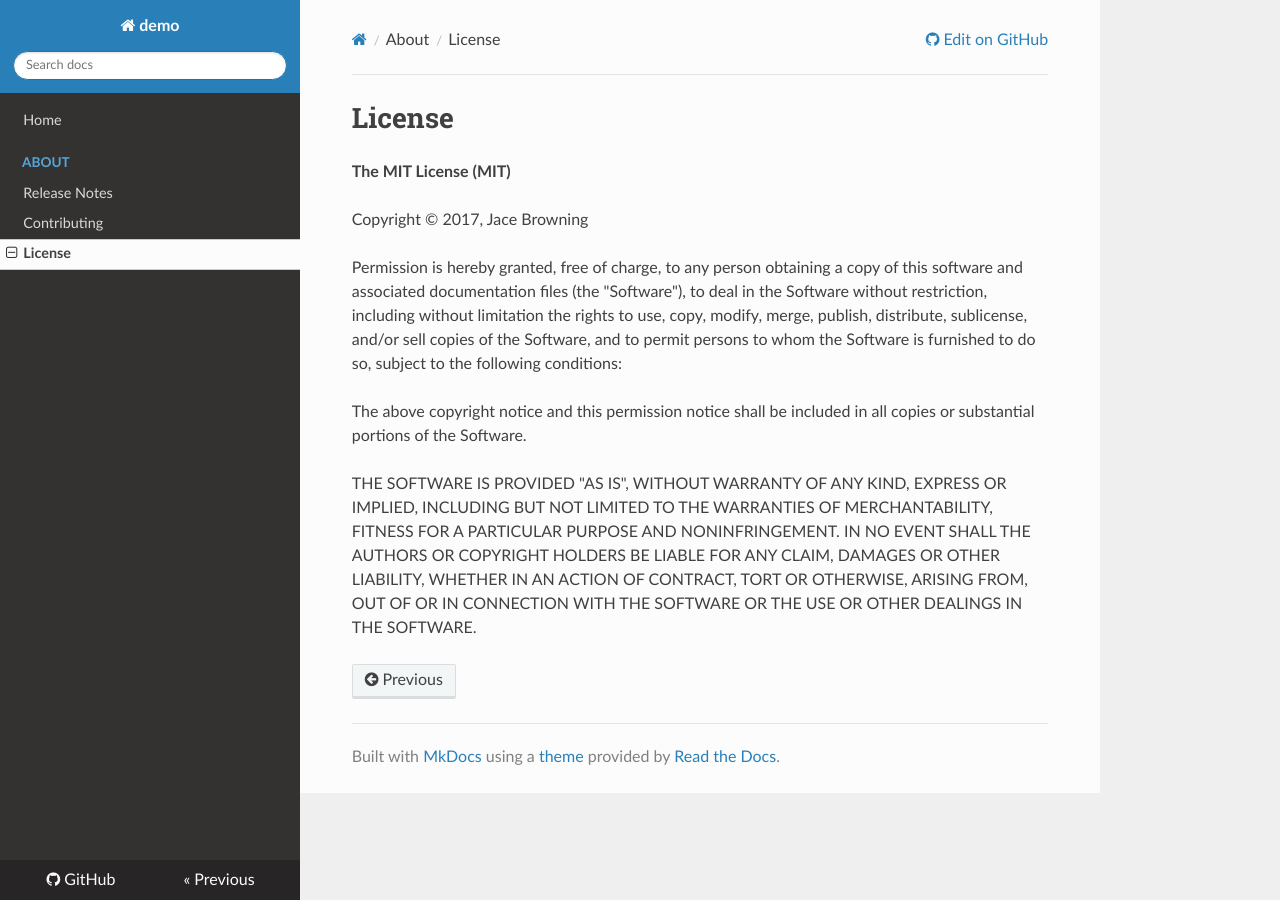
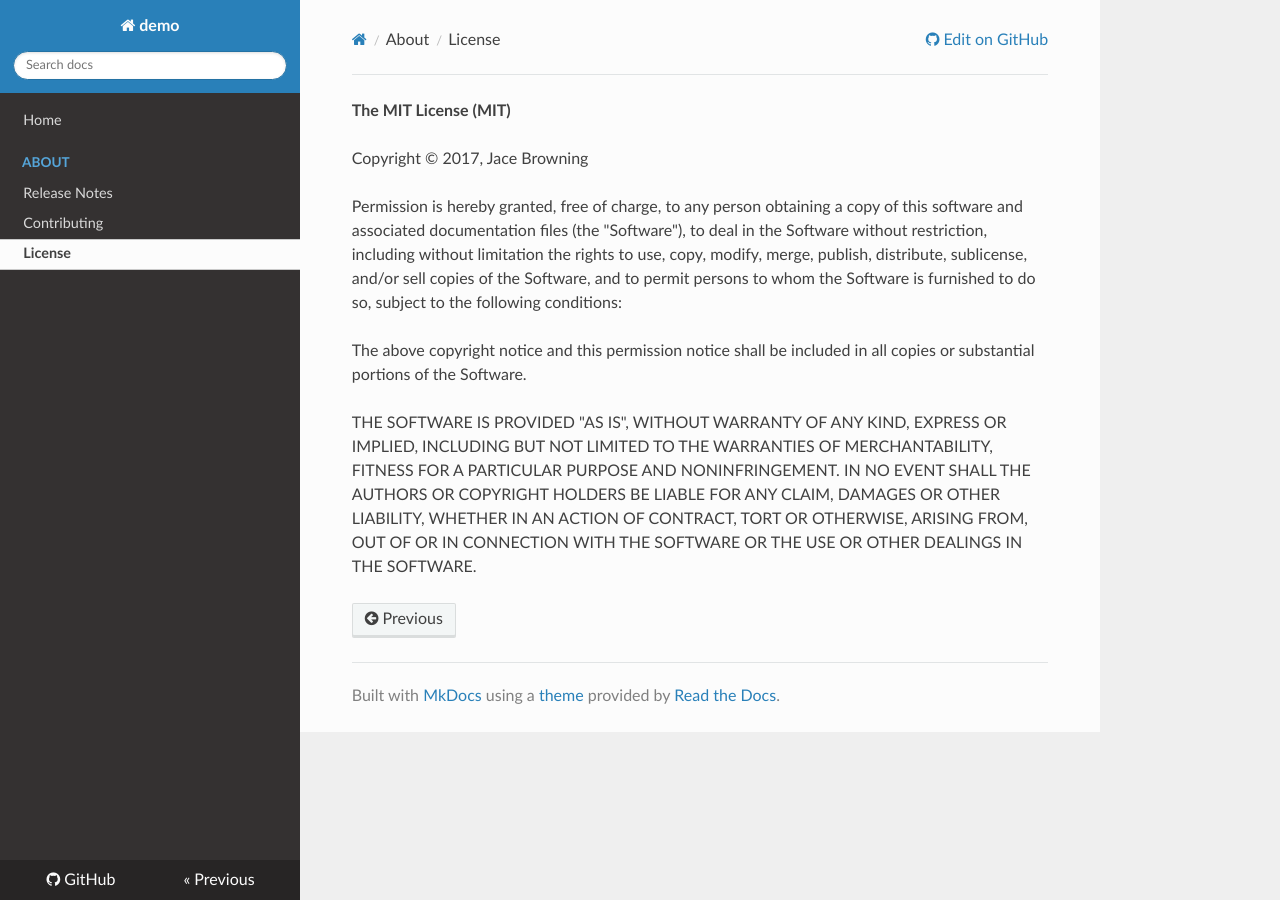
Before and after one commit to jacebrowning/template-python-demo, an MkDocs documentation site: the page built from docs/about/license.md, in a window 1280 px wide. Built offline with MkDocs 1.6.1, drawn with Linux system fonts in a browser that asks for light colours; nearby versions of some CDN libraries; old or Windows-style settings are respelled for this version of MkDocs.

```diff
--- a/docs/about/license.md
+++ b/docs/about/license.md
@@ -1,5 +1,3 @@
-# License
-
 **The MIT License (MIT)**
 
 Copyright &copy; 2017, Jace Browning
```
Also changed, not shown: LICENSE.md (+0 -2 lines).
